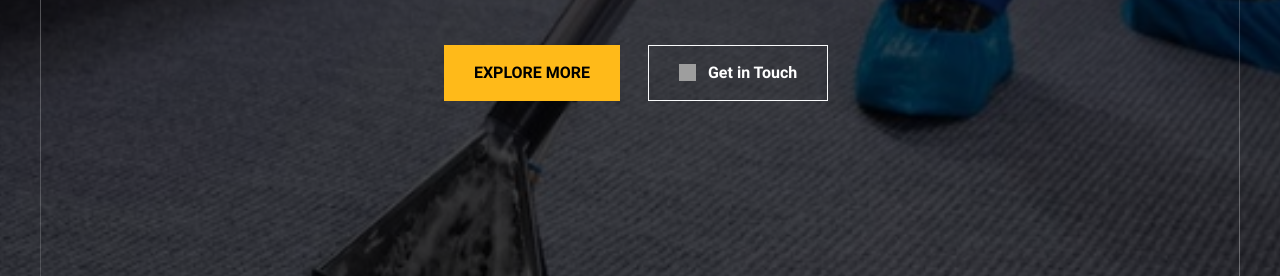
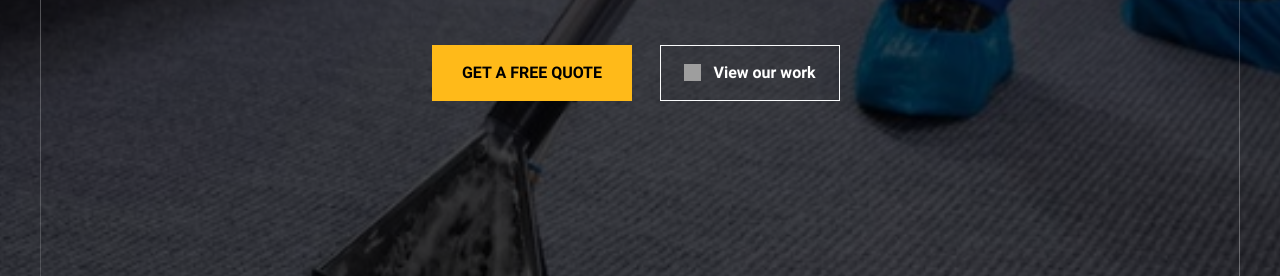
Before and after one commit to bespokewd1/yegcarpetcleaning_Draft, an Eleventy site: page src/index.html in a window 1280 px wide. Shown: the part 524-800 px from the top of the page. Built offline with nearby package versions, Linux system fonts and the light colour scheme; Eleventy itself is replaced by a stand-in of ours; files that its build step writes are made by us from their sources; grey boxes are pictures that could not be loaded.

Commit message:
update hero buttons

```diff
--- a/src/index.html
+++ b/src/index.html
@@ -89,12 +89,12 @@ eleventyNavigation:
                 Offering expert carpet cleaning, stain removal, deodorizing, and upholstery care to make your home or
                 business shine. Experience a deeper clean with our trusted steam cleaning services in Edmonton.
             </p>
-            <a href="/about" class="cs-button-solid">Explore More</a>
-            <a href="/contact" class="cs-button-transparent">
+            <a href="tel:780-394-9380" class="cs-button-solid">Get a free quote</a>
+            <a href="/services/" class="cs-button-transparent">
                 <img class="cs-img" loading="lazy" decoding="async"
                     src="https://csimg.nyc3.digitaloceanspaces.com/Hero/play.svg" alt="play icon" width="17"
                     height="17" />
-                Get in Touch
+                    View our work
             </a>
         </div>
     </div>
```
